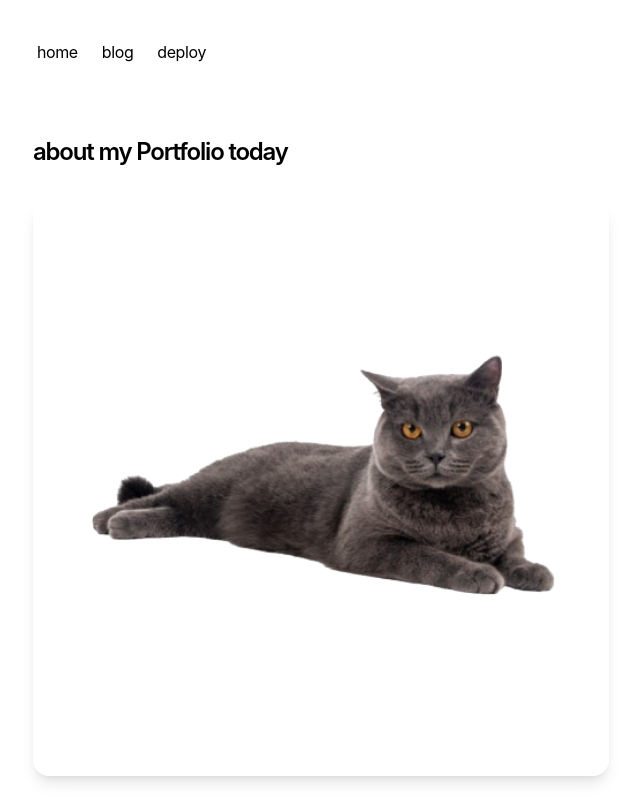
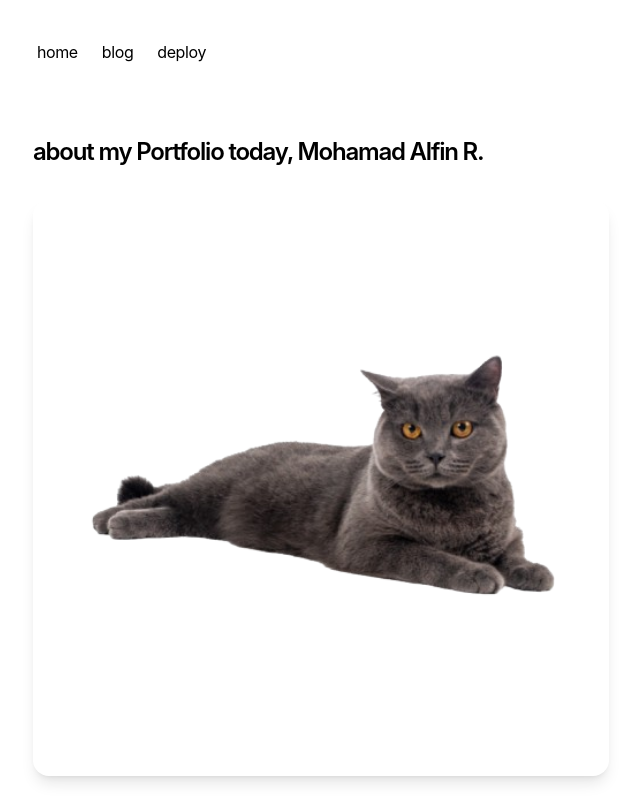
Before and after one commit to malvins99/nextjs-portfolio, a Next.js app: page / in a window 1280 px wide. Shown: the top 800 px of the page, without its empty margins (319-959 px from the left). Built offline with nearby package versions, Linux system fonts and the light colour scheme.

Commit message:
edit gambar dan teks

```diff
--- a/app/page.tsx
+++ b/app/page.tsx
@@ -4,7 +4,7 @@ export default function Page() {
   return (
     <section>
       <h1 className="mb-8 text-2xl font-semibold tracking-tighter">
-        about my Portfolio today
+        about my Portfolio today, Mohamad Alfin R.
       </h1>
 
       <div className="mb-6">
```
